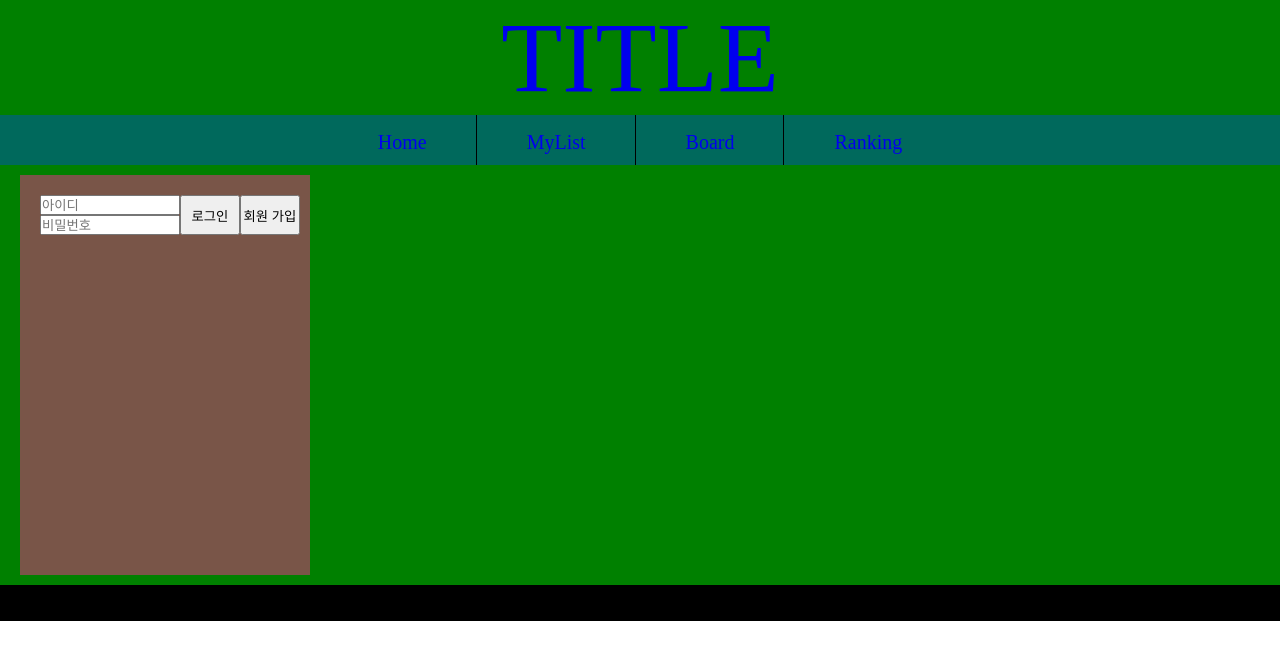
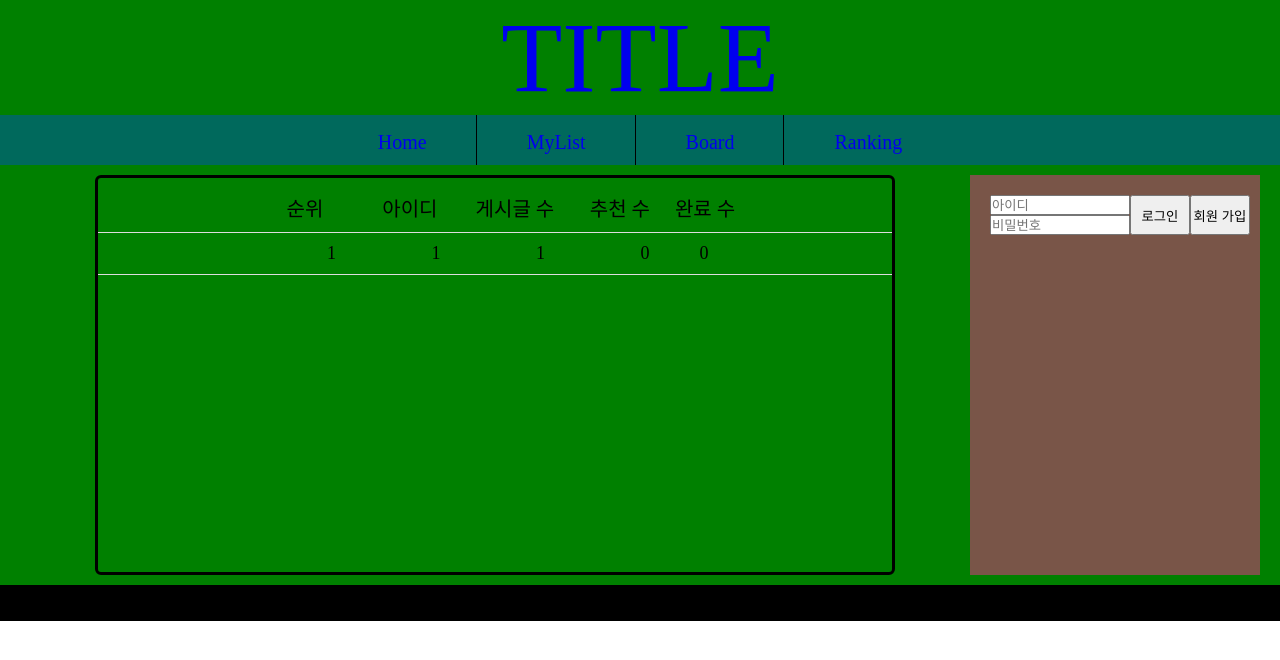
Before and after one commit to Kim-2sam2/webProgramming2020-1, a PHP site: page /ranking.php in a window 1280 px wide. Shown: the top 660 px of the page. Run offline with PHP 8.4, Linux system fonts and the light colour scheme; tables that the repository leaves empty or names only in its code hold one stand-in row (values such as "Sample post").

Commit message:
ranking ok

```diff
--- a/webProject/board_view.php
+++ b/webProject/board_view.php
@@ -8,7 +8,7 @@ if (isset($_GET["page"])) {
     $page = 1;
 }
 $con = connectDB();
-$sql = "select * from todo_20160705 T
+$sql = "select *, T.num as todo_index, L.num as todoList_index from todo_20160705 T
         inner join todoList_20160705 L on L.num = T.list
         where L.num = $list_index";
 $result = mysqli_query($con, $sql);
@@ -71,9 +71,9 @@ form {
                                 do {
                                     $content = $row["content"];
                                     $finish = $row["finish"];
-                                    $todo_index = $row["num"];
+                                    $todo_index = $row["todo_index"];
                                     echo ('<li>');
-                                    echo ("<form method=post id=$todo_index action=checked_db.php>");
+                                    echo ("<form method=post id=$todo_index action=checked_db.php?list=$list_index>");
                                     echo ("<input type='hidden' name='checked' value=$finish></input>");
                                     echo ("<input type='hidden' name='num' value=$todo_index></input>");
                                     echo ("<input type='hidden' name='url' value='board_view.php?num=$list_index&page=$page'></input>");
--- a/webProject/css/board.css
+++ b/webProject/css/board.css
@@ -61,6 +61,7 @@
 #board_list li {
   padding: 10px 0;
   border-bottom: solid 1px #dddddd;
+  text-align: center;
 }
 #board_list span {
   display: inline-block;
@@ -106,7 +107,6 @@
   padding: 15px;
   border-bottom: solid 3px #aaaaaa;
   font-size: 24px;
-
 }
 
 #viewer .col2 {
@@ -123,13 +123,13 @@
   margin-top: 20px;
 }
 
-#viewer #content input{
-  float:left;
-  margin-left:10px;
-  margin-top:20px;
+#viewer #content input {
+  float: left;
+  margin-left: 10px;
+  margin-top: 20px;
 }
-#viewer #content #update_input{
-  margin-left:100px;
+#viewer #content #update_input {
+  margin-left: 100px;
   height: 25px;
 }
 
@@ -146,3 +146,30 @@
 #view #content li:first-child {
   padding-top: 25px;
 }
+
+/*ranking*/
+#ranking_list li {
+  padding: 10px 0;
+  border-bottom: solid 1px #dddddd;
+  text-align: center;
+  font-size: 18px;
+}
+#ranking_list li:first-child {
+  font-size: 20px;
+}
+#ranking_list span {
+  display: inline-block;
+  text-align: center;
+}
+#ranking_list .col1 {
+  width: 100px;
+}
+#ranking_list .col2 {
+  width: 100px;
+}
+#ranking_list .col3 {
+  width: 100px;
+}
+#ranking_list .col4 {
+  width: 100px;
+}
--- a/webProject/ranking.php
+++ b/webProject/ranking.php
@@ -1,6 +1,10 @@
 <?php
 include 'func.php';
 session_start();
+
+$con = connectDB();
+$sql = "select id, count(num) as content, sum(likes) as likes, sum(complete) as complete from todoList_20160705 group by id order by complete desc";
+$result = mysqli_query($con, $sql);
 ?>
 <!DOCTYPE html>
 <html lang="en">
@@ -11,7 +15,7 @@ session_start();
     <title>20160705</title>
     <link rel="stylesheet" type="text/css" href="css/style.css" />
     <link rel="stylesheet" type="text/css" href="css/header.css" />
-    <link rel="stylesheet" type="text/css" href="css/main.css" />
+    <link rel="stylesheet" type="text/css" href="css/board.css" />
     <link rel="stylesheet" type="text/css" href="css/aside.css" />
     <script type="text/javascript" src="scripts/common.js"></script>
     <script type="text/javascript" src="scripts/mylist.js"></script>
@@ -24,13 +28,39 @@ session_start();
         </header>
 
         <section class="middle">
+            <div id="board_box">
+                <ul id="ranking_list">
+                    <li>
+                        <span class="col1">순위</span>
+                        <span class="col2">아이디</span>
+                        <span class="col3">게시글 수</span>
+                        <span class="col4">추천 수</span>
+                        <span class="col5">완료 수</span>
+                    </li>
 
+                    <?php
+                    $rank = 0;
+                    while ($row = mysqli_fetch_array($result)) {
+                        $rank += 1;
+                        $id = $row["id"];
+                        $total_content = $row["content"];
+                        $total_likes = $row["likes"];
+                        $total_complete = $row["complete"];
 
-
-
-
-
-
+                    ?>
+                    <li>
+                        <span class="col1"><?= $rank ?></span>
+                        <span class="col2"><?= $id ?></span>
+                        <span class="col3"><?= $total_content ?></span>
+                        <span class="col4"><?= $total_likes ?></span>
+                        <span class="col5"><?= $total_complete ?></span>
+                    </li>
+                    <?php
+                    }
+                    mysqli_close($con);
+                    ?>
+                </ul>
+            </div>
 
             <?php include "aside.php"; ?>
         </section>
```
Also changed, not shown: webProject/checked_db.php (+21 -1 lines).
